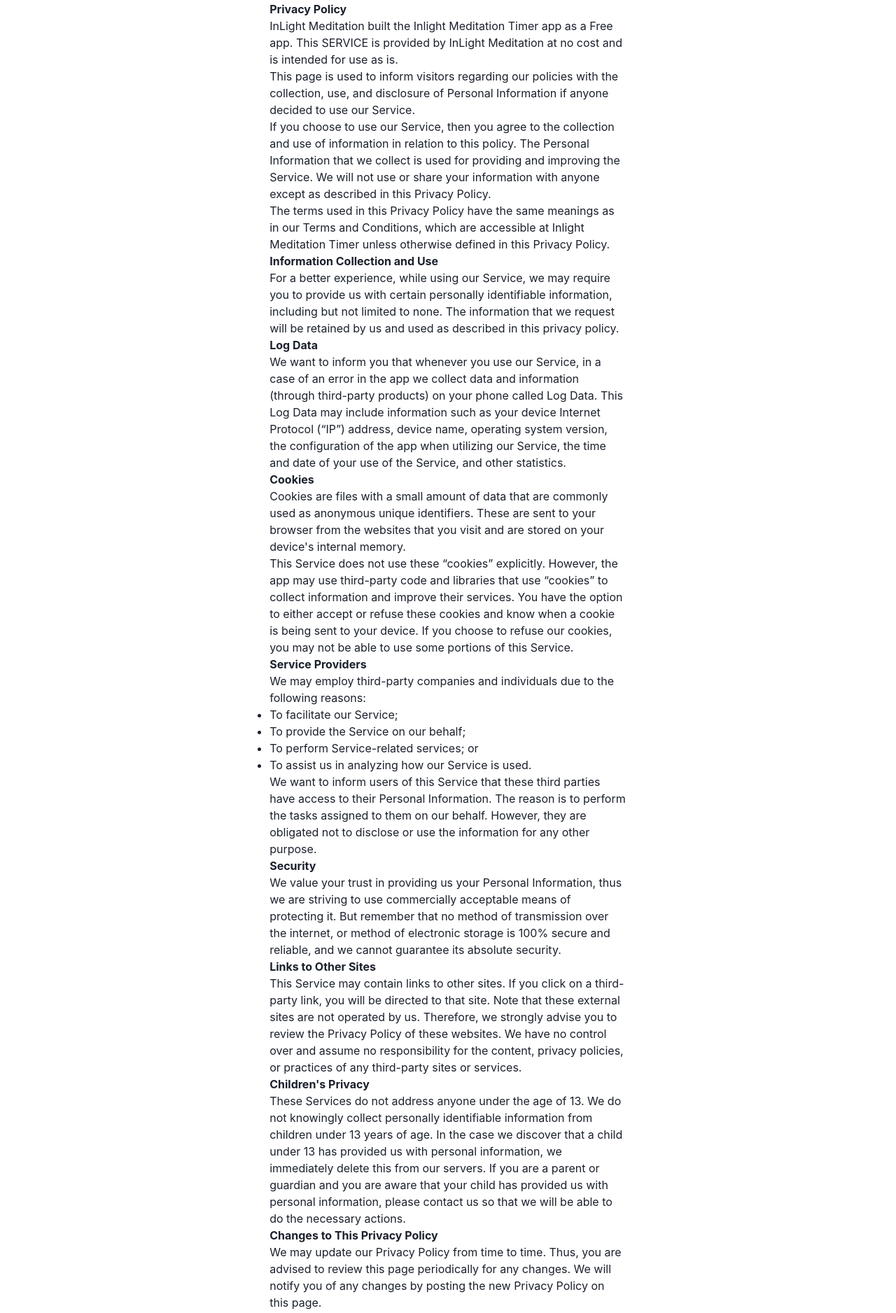
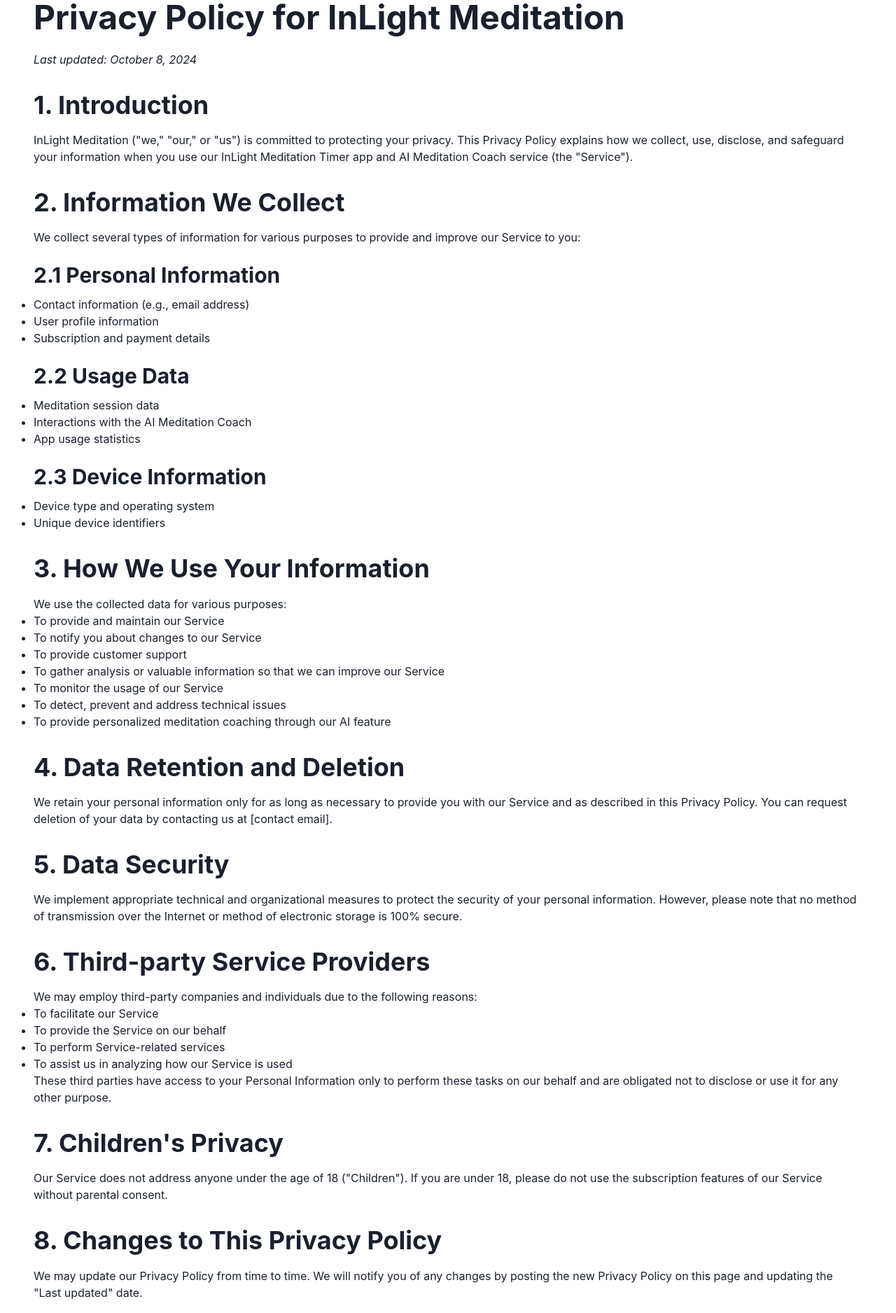
Before and after one commit to kon-rad/InLightMeditationWebsite, a Next.js app in the folder packages/frontend/: page /privacy-policy in a window 1280 px wide. Shown: the part 100-1976 px from the top of the page at 70% size. Built offline with nearby package versions, Linux system fonts and the light colour scheme; no server answers.

Commit message:
update privacy

```diff
--- a/packages/frontend/components/footer.tsx
+++ b/packages/frontend/components/footer.tsx
@@ -102,7 +102,7 @@
           spacing={4}
           justify={{ md: 'space-between' }}
           align={{ md: 'center' }}>
-          <Text>© 2022 InLight Meditation. All rights reserved</Text>
+          <Text>© {new Date().getFullYear()} InLight Meditation. All rights reserved</Text>
           <Stack direction={'row'} spacing={6}>
             {/* <SocialButton label={'Twitter'} href={'#'}>
               <FaTwitter />
--- a/packages/frontend/pages/privacy-policy.tsx
+++ b/packages/frontend/pages/privacy-policy.tsx
@@ -1,110 +1,85 @@
 import type { NextPage } from 'next'
 import styles from '../styles/Home.module.css'
-import { Box, Container } from '@chakra-ui/react'
+import { Box, Container, Heading, Text } from '@chakra-ui/react'
 
-const PrivacyPolicy: NextPage = () => {
-
+const PrivacyPolicy = () => {
   return (
-      <Container>
+    <Container maxW="container.xl">
       <Box my={6}>
         <div className={styles.container}>
-            <strong>Privacy Policy</strong>
-            <p>
-                InLight Meditation built the Inlight Meditation Timer app as
-                a Free app. This SERVICE is provided by
-                InLight Meditation at no cost and is intended for use as
-                is.
-            </p> <p>
-                This page is used to inform visitors regarding our
-                policies with the collection, use, and disclosure of Personal
-                Information if anyone decided to use our Service.
-            </p> <p>
-                If you choose to use our Service, then you agree to
-                the collection and use of information in relation to this
-                policy. The Personal Information that we collect is
-                used for providing and improving the Service. We will not use or share your information with
-                anyone except as described in this Privacy Policy.
-            </p> <p>
-                The terms used in this Privacy Policy have the same meanings
-                as in our Terms and Conditions, which are accessible at
-                Inlight Meditation Timer unless otherwise defined in this Privacy Policy.
-            </p> <p><strong>Information Collection and Use</strong></p> <p>
-                For a better experience, while using our Service, we
-                may require you to provide us with certain personally
-                identifiable information, including but not limited to none. The information that
-                we request will be retained by us and used as described in this privacy policy.
-            </p>
-            <p><strong>Log Data</strong></p> <p>
-                We want to inform you that whenever you
-                use our Service, in a case of an error in the app
-                we collect data and information (through third-party
-                products) on your phone called Log Data. This Log Data may
-                include information such as your device Internet Protocol
-                (“IP”) address, device name, operating system version, the
-                configuration of the app when utilizing our Service,
-                the time and date of your use of the Service, and other
-                statistics.
-            </p> <p><strong>Cookies</strong></p> <p>
-                Cookies are files with a small amount of data that are
-                commonly used as anonymous unique identifiers. These are sent
-                to your browser from the websites that you visit and are
-                stored on your device&apos;s internal memory.
-            </p> <p>
-                This Service does not use these “cookies” explicitly. However,
-                the app may use third-party code and libraries that use
-                “cookies” to collect information and improve their services.
-                You have the option to either accept or refuse these cookies
-                and know when a cookie is being sent to your device. If you
-                choose to refuse our cookies, you may not be able to use some
-                portions of this Service.
-            </p> <p><strong>Service Providers</strong></p> <p>
-                We may employ third-party companies and
-                individuals due to the following reasons:
-            </p> <ul><li>To facilitate our Service;</li> <li>To provide the Service on our behalf;</li> <li>To perform Service-related services; or</li> <li>To assist us in analyzing how our Service is used.</li></ul> <p>
-                We want to inform users of this Service
-                that these third parties have access to their Personal
-                Information. The reason is to perform the tasks assigned to
-                them on our behalf. However, they are obligated not to
-                disclose or use the information for any other purpose.
-            </p> <p><strong>Security</strong></p> <p>
-                We value your trust in providing us your
-                Personal Information, thus we are striving to use commercially
-                acceptable means of protecting it. But remember that no method
-                of transmission over the internet, or method of electronic
-                storage is 100% secure and reliable, and we cannot
-                guarantee its absolute security.
-            </p> <p><strong>Links to Other Sites</strong></p> <p>
-                This Service may contain links to other sites. If you click on
-                a third-party link, you will be directed to that site. Note
-                that these external sites are not operated by us.
-                Therefore, we strongly advise you to review the
-                Privacy Policy of these websites. We have
-                no control over and assume no responsibility for the content,
-                privacy policies, or practices of any third-party sites or
-                services.
-            </p> <p><strong>Children&apos;s Privacy</strong></p> <div><p>
-                These Services do not address anyone under the age of 13.
-                We do not knowingly collect personally
-                identifiable information from children under 13 years of age. In the case
-                we discover that a child under 13 has provided
-                us with personal information, we immediately
-                delete this from our servers. If you are a parent or guardian
-                and you are aware that your child has provided us with
-                personal information, please contact us so that
-                we will be able to do the necessary actions.
-                </p></div><p><strong>Changes to This Privacy Policy</strong></p> <p>
-                We may update our Privacy Policy from
-                time to time. Thus, you are advised to review this page
-                periodically for any changes. We will
-                notify you of any changes by posting the new Privacy Policy on
-                this page.
-            </p> <p>This policy is effective as of 2022-05-11</p> <p><strong>Contact Us</strong></p> <p>
-                If you have any questions or suggestions about our
-                Privacy Policy, do not hesitate to contact us at inlightmeditationtimer@gmail.com.
-            </p>
+          <Heading as="h1" size="2xl" mb={6}><strong>Privacy Policy for InLight Meditation</strong></Heading>
+          <Text as="em" mb={8}>Last updated: October 8, 2024</Text>
+
+          <Heading as="h2" size="xl" mt={8} mb={4}>1. Introduction</Heading>
+          <Text>InLight Meditation ("we," "our," or "us") is committed to protecting your privacy. This Privacy Policy explains how we collect, use, disclose, and safeguard your information when you use our InLight Meditation Timer app and AI Meditation Coach service (the "Service").</Text>
+
+          <Heading as="h2" size="xl" mt={8} mb={4}>2. Information We Collect</Heading>
+          <Text>We collect several types of information for various purposes to provide and improve our Service to you:</Text>
+
+          <Heading as="h3" size="lg" mt={6} mb={3}>2.1 Personal Information</Heading>
+          <ul>
+            <li>Contact information (e.g., email address)</li>
+            <li>User profile information</li>
+            <li>Subscription and payment details</li>
+          </ul>
+
+          <Heading as="h3" size="lg" mt={6} mb={3}>2.2 Usage Data</Heading>
+          <ul>
+            <li>Meditation session data</li>
+            <li>Interactions with the AI Meditation Coach</li>
+            <li>App usage statistics</li>
+          </ul>
+
+          <Heading as="h3" size="lg" mt={6} mb={3}>2.3 Device Information</Heading>
+          <ul>
+            <li>Device type and operating system</li>
+            <li>Unique device identifiers</li>
+          </ul>
+
+          <Heading as="h2" size="xl" mt={8} mb={4}>3. How We Use Your Information</Heading>
+          <Text>We use the collected data for various purposes:</Text>
+          <ul>
+            <li>To provide and maintain our Service</li>
+            <li>To notify you about changes to our Service</li>
+            <li>To provide customer support</li>
+            <li>To gather analysis or valuable information so that we can improve our Service</li>
+            <li>To monitor the usage of our Service</li>
+            <li>To detect, prevent and address technical issues</li>
+            <li>To provide personalized meditation coaching through our AI feature</li>
+          </ul>
+
+          <Heading as="h2" size="xl" mt={8} mb={4}>4. Data Retention and Deletion</Heading>
+          <Text>We retain your personal information only for as long as necessary to provide you with our Service and as described in this Privacy Policy. You can request deletion of your data by contacting us at [contact email].</Text>
+
+          <Heading as="h2" size="xl" mt={8} mb={4}>5. Data Security</Heading>
+          <Text>We implement appropriate technical and organizational measures to protect the security of your personal information. However, please note that no method of transmission over the Internet or method of electronic storage is 100% secure.</Text>
+
+          <Heading as="h2" size="xl" mt={8} mb={4}>6. Third-party Service Providers</Heading>
+          <Text>We may employ third-party companies and individuals due to the following reasons:</Text>
+          <ul>
+            <li>To facilitate our Service</li>
+            <li>To provide the Service on our behalf</li>
+            <li>To perform Service-related services</li>
+            <li>To assist us in analyzing how our Service is used</li>
+          </ul>
+          <Text>These third parties have access to your Personal Information only to perform these tasks on our behalf and are obligated not to disclose or use it for any other purpose.</Text>
+
+          <Heading as="h2" size="xl" mt={8} mb={4}>7. Children's Privacy</Heading>
+          <Text>Our Service does not address anyone under the age of 18 ("Children"). If you are under 18, please do not use the subscription features of our Service without parental consent.</Text>
+
+          <Heading as="h2" size="xl" mt={8} mb={4}>8. Changes to This Privacy Policy</Heading>
+          <Text>We may update our Privacy Policy from time to time. We will notify you of any changes by posting the new Privacy Policy on this page and updating the "Last updated" date.</Text>
+
+          <Heading as="h2" size="xl" mt={8} mb={4}>9. Your Rights</Heading>
+          <Text>Depending on your location, you may have certain rights regarding your personal information, such as the right to access, correct, or delete your data. Please contact us to exercise these rights.</Text>
+
+          <Heading as="h2" size="xl" mt={8} mb={4}>10. Contact Us</Heading>
+          <Text>If you have any questions about this Privacy Policy, please contact us at:</Text>
+          <Text>Email: <a href="mailto:synducer@gmail.com">synducer@gmail.com</a></Text>
+
+          <Text mt={8}>By using our Service, you agree to the collection and use of information in accordance with this Privacy Policy.</Text>
         </div>
-    </Box>
-
+      </Box>
     </Container>
   )
 }
```
